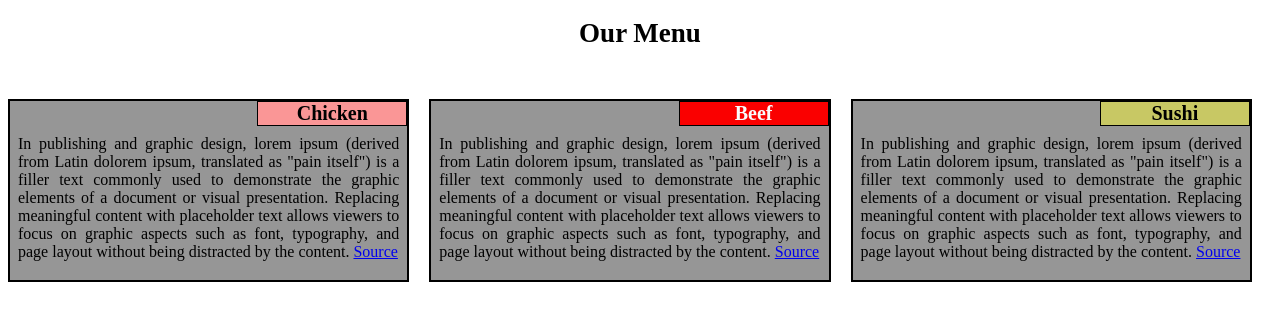
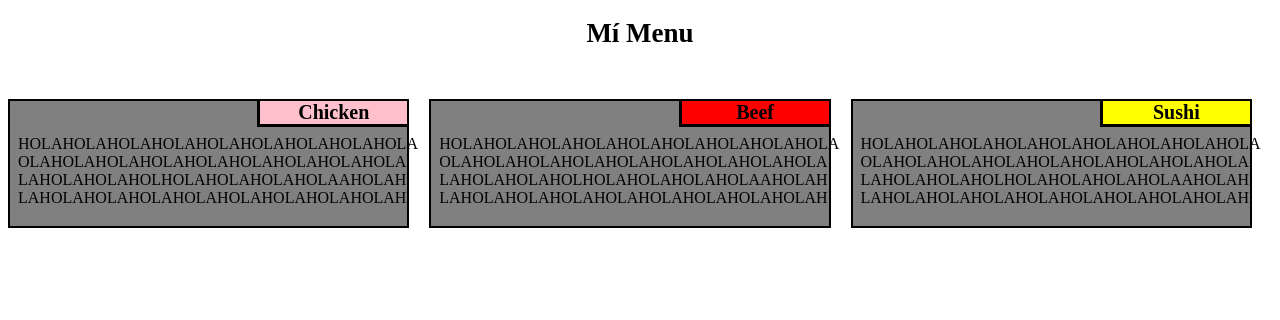
Before and after one commit to Oscar-creador/cousera-test, a plain HTML site: page solution-mod2/index.html in a window 1280 px wide. Drawn offline with Linux system fonts and the light colour scheme.

Commit message:
LISTO SOLUCION MOD 2

```diff
--- a/solution-mod2/index.html
+++ b/solution-mod2/index.html
@@ -15,24 +15,33 @@
 
 	<body>
 
-		<h1>Our Menu</h1>
+		<h1>Mí Menu</h1>
 			<div class='row'>
 				<div class='col-lg-4 col-md-6 sx-12'>
-					<div class='section'>
-						<span id='nr1'>Chicken</span>
-						<p>In publishing and graphic design, lorem ipsum (derived from Latin dolorem ipsum, translated as "pain itself") is a filler text commonly used to demonstrate the graphic elements of a document or visual presentation. Replacing meaningful content with placeholder text allows viewers to focus on graphic aspects such as font, typography, and page layout without being distracted by the content. <a href='https://en.wikipedia.org/wiki/Lorem_ipsum' target='blank' title='Source'>Source</a></p>
+					<div class='seccion'>
+						<span id='chick'>Chicken</span>
+						<p>HOLAHOLAHOLAHOLAHOLAHOLAHOLAHOLAHOLA
+							OLAHOLAHOLAHOLAHOLAHOLAHOLAHOLAHOLA
+							LAHOLAHOLAHOLHOLAHOLAHOLAHOLAAHOLAH
+						    LAHOLAHOLAHOLAHOLAHOLAHOLAHOLAHOLAH</p>
 					</div>
 				</div>
 				<div class='col-lg-4 col-md-6 sx-12'>
-					<div class='section'>
-						<span id='nr2'>Beef</span>
-							<p>In publishing and graphic design, lorem ipsum (derived from Latin dolorem ipsum, translated as "pain itself") is a filler text commonly used to demonstrate the graphic elements of a document or visual presentation. Replacing meaningful content with placeholder text allows viewers to focus on graphic aspects such as font, typography, and page layout without being distracted by the content. <a href='https://en.wikipedia.org/wiki/Lorem_ipsum' target='blank' title='Source'>Source</a></p>
+					<div class='seccion'>
+						<span id='beef'>Beef</span>
+							<p>HOLAHOLAHOLAHOLAHOLAHOLAHOLAHOLAHOLA
+							   OLAHOLAHOLAHOLAHOLAHOLAHOLAHOLAHOLA
+							   LAHOLAHOLAHOLHOLAHOLAHOLAHOLAAHOLAH
+						       LAHOLAHOLAHOLAHOLAHOLAHOLAHOLAHOLAH</p>
 					</div>
 				</div>
 				<div class='col-lg-4 col-md-12 sx-12'>
-					<div class='section'>
-						<span id='nr3'>Sushi</span>
-						<p>In publishing and graphic design, lorem ipsum (derived from Latin dolorem ipsum, translated as "pain itself") is a filler text commonly used to demonstrate the graphic elements of a document or visual presentation. Replacing meaningful content with placeholder text allows viewers to focus on graphic aspects such as font, typography, and page layout without being distracted by the content. <a href='https://en.wikipedia.org/wiki/Lorem_ipsum' target='blank' title='Source'>Source</a></p>
+					<div class='seccion'>
+						<span id='sush'>Sushi</span>
+						<p>HOLAHOLAHOLAHOLAHOLAHOLAHOLAHOLAHOLA
+							OLAHOLAHOLAHOLAHOLAHOLAHOLAHOLAHOLA
+							LAHOLAHOLAHOLHOLAHOLAHOLAHOLAAHOLAH
+						    LAHOLAHOLAHOLAHOLAHOLAHOLAHOLAHOLAH</p>
 					</div>
 				</div>
 			</div>
--- a/solution-mod2/styles.css
+++ b/solution-mod2/styles.css
@@ -5,7 +5,6 @@
 h1 {
 	font-size: 27px;
 	text-align: center;
-	color: rgb(0, 0, 0);
 	margin-bottom: 30px;
 }
 
@@ -15,8 +14,8 @@ p {
 	position: relative;
 }
 
-.section {
-	background-color: rgb(150, 150, 150);
+.seccion {
+	background-color: gray;
    	border: 2px solid black;
    	margin-top: 20px;
    	margin-right: 20px;
@@ -28,31 +27,31 @@ p {
 span {
 	font-size: 20px;
 	width: 150px;
-	border: 1px solid black;
+	border-left: 3px solid black;
+	border-bottom:3px solid black;
 	font-weight: bold;
 	text-align: center;
 	float: right; top :0; right: 0; margin: 0;
 	position: absolute;
 }
-#nr1 {
-	background-color: rgb(250, 150, 150);
-	color: rgb(0, 0, 0);
+#chick {
+	background-color:pink;
+
 }
-#nr2 {
-	background-color: rgb(250, 0, 0);
-	color: rgb(250, 250, 250);
+#beef {
+	background-color:red;
+
 }
-#nr3 {
-	background-color: rgb(200, 200, 100);
-	color: rgb(0, 0, 0);
-}
+#sush {
+	background-color: yellow;
+
 }
 
 .row {
 	width: 100%;
 }
 
-/* Desktop PC view */
+
 
 @media (min-width: 992px) {
 
@@ -62,7 +61,7 @@ span {
 	}
 }
 
-/* Tablet PC view */
+
 @media (min-width: 768px) and (max-width: 991px) {
 
   .col-md-6 {
@@ -74,7 +73,7 @@ span {
     float: left;
   }
 }
-/* Cell phone view */
+
 @media (max-width: 767px)  {
 
   .col-sx-12 {
```
